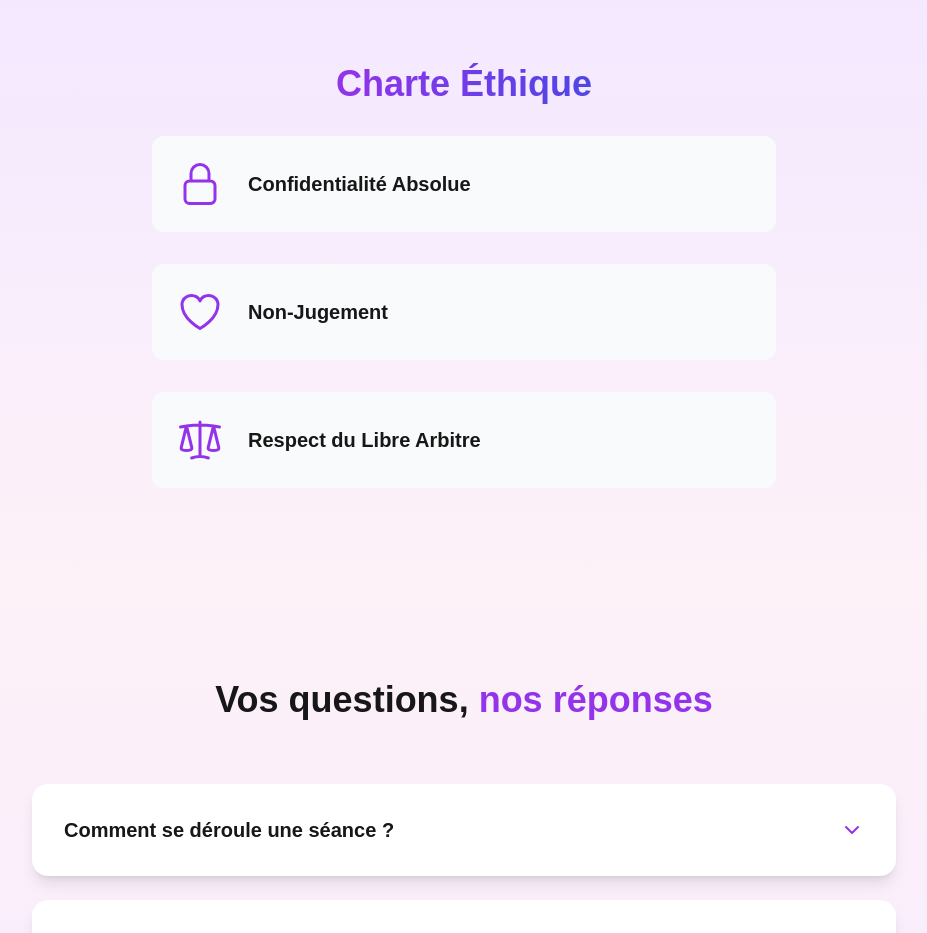
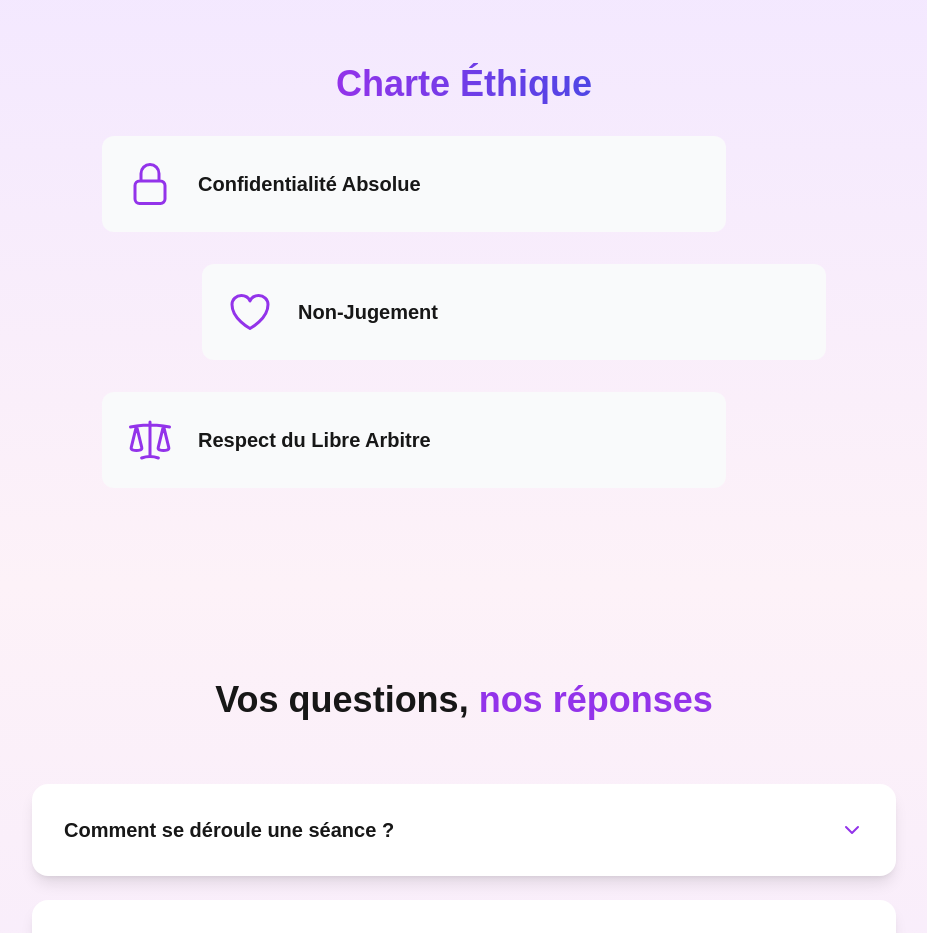
Before and after one commit to flowxt/krisnextjs, a Next.js app: page / in a window 1280 px wide. Shown: the part 2540-3473 px from the top of the page, without its empty margins (176-1103 px from the left). Built offline with nearby package versions, Linux system fonts and the light colour scheme.

Commit message:
anim mobile

```diff
--- a/src/app/components/Presentation.jsx
+++ b/src/app/components/Presentation.jsx
@@ -214,8 +214,15 @@ export default function Presentation() {
           <motion.div
             key={i}
             className="flex items-center gap-6 p-6 bg-gray-50 rounded-xl"
-            initial={{ x: i % 2 === 0 ? -50 : 50 }}
-            whileInView={{ x: 0 }}
+            // Désactivation des animations sur mobile
+            initial={{ x: 0 }}
+            whileInView={{
+              x: 0,
+              // Animation uniquement sur desktop
+              ...(window.innerWidth > 768 && {
+                x: i % 2 === 0 ? -50 : 50
+              })
+            }}
           >
             <item.icon className="w-12 h-12 text-purple-600 flex-shrink-0" />
             <span className="text-xl font-semibold">{item.title}</span>
```
